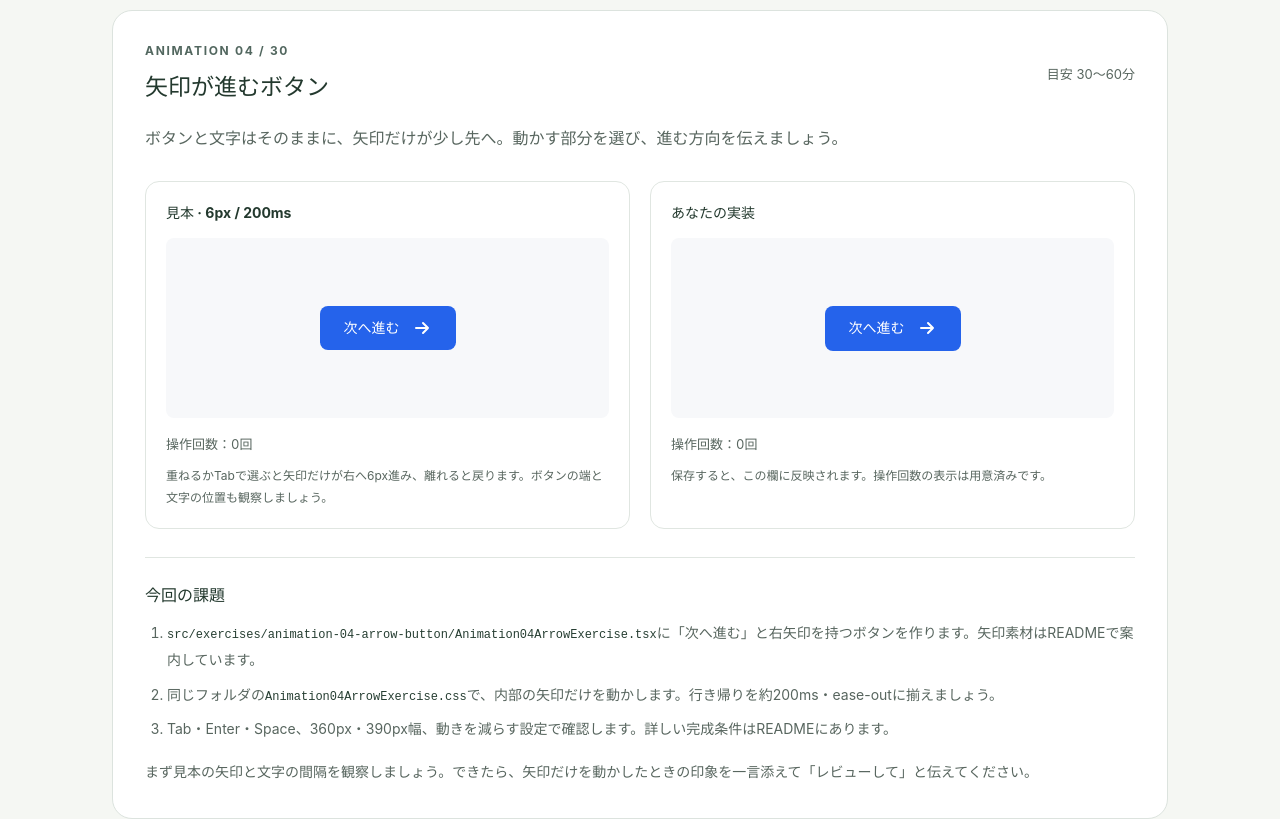
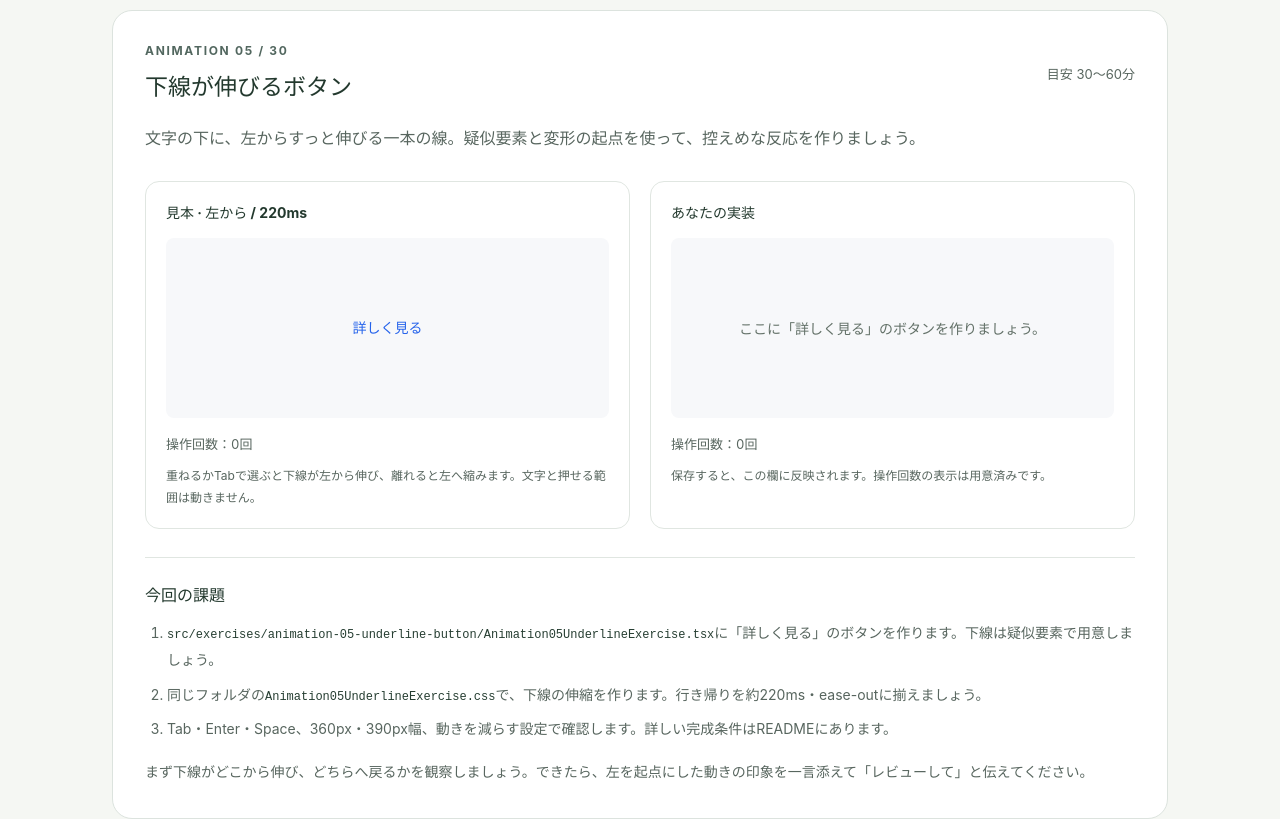
Before and after one commit to cry999/frontend-sandbox, a React (Vite) app: page / in a window 1280 px wide. Shown: the part 420-1239 px from the top of the page. Built offline with nearby package versions, Linux system fonts and the light colour scheme.

Commit message:
exercise: prepare animation 05

```diff
--- a/src/App.tsx
+++ b/src/App.tsx
@@ -21,6 +21,8 @@ import Animation03PressExercise from './exercises/animation-03-press-button/Anim
 import Animation03PressReference from './reference/Animation03PressReference'
 import Animation04ArrowExercise from './exercises/animation-04-arrow-button/Animation04ArrowExercise'
 import Animation04ArrowReference from './reference/Animation04ArrowReference'
+import Animation05UnderlineExercise from './exercises/animation-05-underline-button/Animation05UnderlineExercise'
+import Animation05UnderlineReference from './reference/Animation05UnderlineReference'
 import './App.css'
 
 const lessons = ['塗りつぶしボタン', '枠線・テキストボタン', '操作への反応', 'アイコンとボタン', '処理中・無効・完了', '用途に応じた組み合わせ']
@@ -61,34 +63,47 @@ export default function App() {
       <section className="lesson" aria-labelledby="lesson-heading">
         <div className="lesson-heading">
           <div>
-            <p className="eyebrow">ANIMATION 04 / 30</p>
-            <h2 id="lesson-heading">矢印が進むボタン</h2>
+            <p className="eyebrow">ANIMATION 05 / 30</p>
+            <h2 id="lesson-heading">下線が伸びるボタン</h2>
           </div>
           <span className="duration">目安 30〜60分</span>
         </div>
-        <p className="lesson-description">ボタンと文字はそのままに、矢印だけが少し先へ。動かす部分を選び、進む方向を伝えましょう。</p>
+        <p className="lesson-description">文字の下に、左からすっと伸びる一本の線。疑似要素と変形の起点を使って、控えめな反応を作りましょう。</p>
         <div className="comparison">
           <section className="preview-panel" aria-labelledby="reference-heading">
-            <h3 id="reference-heading">見本 · 6px / 200ms</h3>
-            <InteractionPreview><Animation04ArrowReference /></InteractionPreview>
-            <p className="panel-caption">重ねるかTabで選ぶと矢印だけが右へ6px進み、離れると戻ります。ボタンの端と文字の位置も観察しましょう。</p>
+            <h3 id="reference-heading">見本 · 左から / 220ms</h3>
+            <InteractionPreview><Animation05UnderlineReference /></InteractionPreview>
+            <p className="panel-caption">重ねるかTabで選ぶと下線が左から伸び、離れると左へ縮みます。文字と押せる範囲は動きません。</p>
           </section>
           <section className="preview-panel" aria-labelledby="exercise-heading">
             <h3 id="exercise-heading">あなたの実装</h3>
-            <InteractionPreview><Animation04ArrowExercise /></InteractionPreview>
+            <InteractionPreview><Animation05UnderlineExercise /></InteractionPreview>
             <p className="panel-caption">保存すると、この欄に反映されます。操作回数の表示は用意済みです。</p>
           </section>
         </div>
         <section className="instructions" aria-labelledby="task-heading">
           <h3 id="task-heading">今回の課題</h3>
           <ol>
-            <li><code>src/exercises/animation-04-arrow-button/Animation04ArrowExercise.tsx</code>に「次へ進む」と右矢印を持つボタンを作ります。矢印素材はREADMEで案内しています。</li>
-            <li>同じフォルダの<code>Animation04ArrowExercise.css</code>で、内部の矢印だけを動かします。行き帰りを約200ms・ease-outに揃えましょう。</li>
+            <li><code>src/exercises/animation-05-underline-button/Animation05UnderlineExercise.tsx</code>に「詳しく見る」のボタンを作ります。下線は疑似要素で用意しましょう。</li>
+            <li>同じフォルダの<code>Animation05UnderlineExercise.css</code>で、下線の伸縮を作ります。行き帰りを約220ms・ease-outに揃えましょう。</li>
             <li>Tab・Enter・Space、360px・390px幅、動きを減らす設定で確認します。詳しい完成条件はREADMEにあります。</li>
           </ol>
-          <p>まず見本の矢印と文字の間隔を観察しましょう。できたら、矢印だけを動かしたときの印象を一言添えて「レビューして」と伝えてください。</p>
+          <p>まず下線がどこから伸び、どちらへ戻るかを観察しましょう。できたら、左を起点にした動きの印象を一言添えて「レビューして」と伝えてください。</p>
         </section>
       </section>
+      <details className="previous-lesson">
+        <summary>アニメーション04：矢印が進む（レビュー合格済み）</summary>
+        <div className="comparison">
+          <section className="preview-panel" aria-label="アニメーション04の見本">
+            <h3>見本 · 6px / 200ms</h3>
+            <InteractionPreview><Animation04ArrowReference /></InteractionPreview>
+          </section>
+          <section className="preview-panel" aria-label="アニメーション04の実装">
+            <h3>あなたの実装</h3>
+            <InteractionPreview><Animation04ArrowExercise /></InteractionPreview>
+          </section>
+        </div>
+      </details>
       <details className="previous-lesson">
         <summary>アニメーション03：押すと沈む（レビュー合格済み）</summary>
         <div className="comparison">
--- /dev/null
+++ b/src/exercises/animation-05-underline-button/Animation05UnderlineExercise.css
@@ -0,0 +1 @@
+/* アニメーション05専用のクラスで、見た目と下線の動きを作りましょう。 */
--- /dev/null
+++ b/src/exercises/animation-05-underline-button/Animation05UnderlineExercise.tsx
@@ -0,0 +1,5 @@
+import './Animation05UnderlineExercise.css'
+
+export default function Animation05UnderlineExercise() {
+  return <p className="exercise-placeholder">ここに「詳しく見る」のボタンを作りましょう。</p>
+}
--- /dev/null
+++ b/src/reference/Animation05UnderlineReference.css
@@ -0,0 +1,51 @@
+.animation-05-reference {
+  display: inline-flex;
+  align-items: center;
+  justify-content: center;
+  min-height: 48px;
+  padding: 12px 24px;
+  border: 0;
+  border-radius: 8px;
+  background: transparent;
+  color: #2563eb;
+  font: inherit;
+  font-size: 14px;
+  font-weight: 600;
+  line-height: 20px;
+  cursor: pointer;
+}
+.animation-05-reference-label { position: relative; }
+.animation-05-reference-label::after {
+  content: '';
+  position: absolute;
+  left: 0;
+  bottom: -4px;
+  width: 100%;
+  height: 2px;
+  background: currentColor;
+  pointer-events: none;
+  transform: scaleX(0);
+  transform-origin: left center;
+  transition: transform 220ms ease-out;
+}
+.animation-05-reference:hover,
+.animation-05-reference:focus-visible { color: #1d4ed8; }
+.animation-05-reference:hover .animation-05-reference-label::after,
+.animation-05-reference:focus-visible .animation-05-reference-label::after { transform: scaleX(1); }
+.animation-05-reference:active { color: #1e40af; }
+.animation-05-reference:focus-visible {
+  outline: 3px solid #2563eb;
+  outline-offset: 3px;
+}
+@media (prefers-reduced-motion: reduce) {
+  .animation-05-reference-label::after {
+    transition: none;
+    transform: none;
+    opacity: 0;
+  }
+  .animation-05-reference:hover .animation-05-reference-label::after,
+  .animation-05-reference:focus-visible .animation-05-reference-label::after {
+    transform: none;
+    opacity: 1;
+  }
+}
--- /dev/null
+++ b/src/reference/Animation05UnderlineReference.tsx
@@ -0,0 +1,9 @@
+import './Animation05UnderlineReference.css'
+
+export default function Animation05UnderlineReference() {
+  return (
+    <button type="button" className="animation-05-reference">
+      <span className="animation-05-reference-label">詳しく見る</span>
+    </button>
+  )
+}
```
Also changed, not shown: practice/animation-plan.md (+2 -1 lines), src/exercises/animation-05-underline-button/README.md (added).
